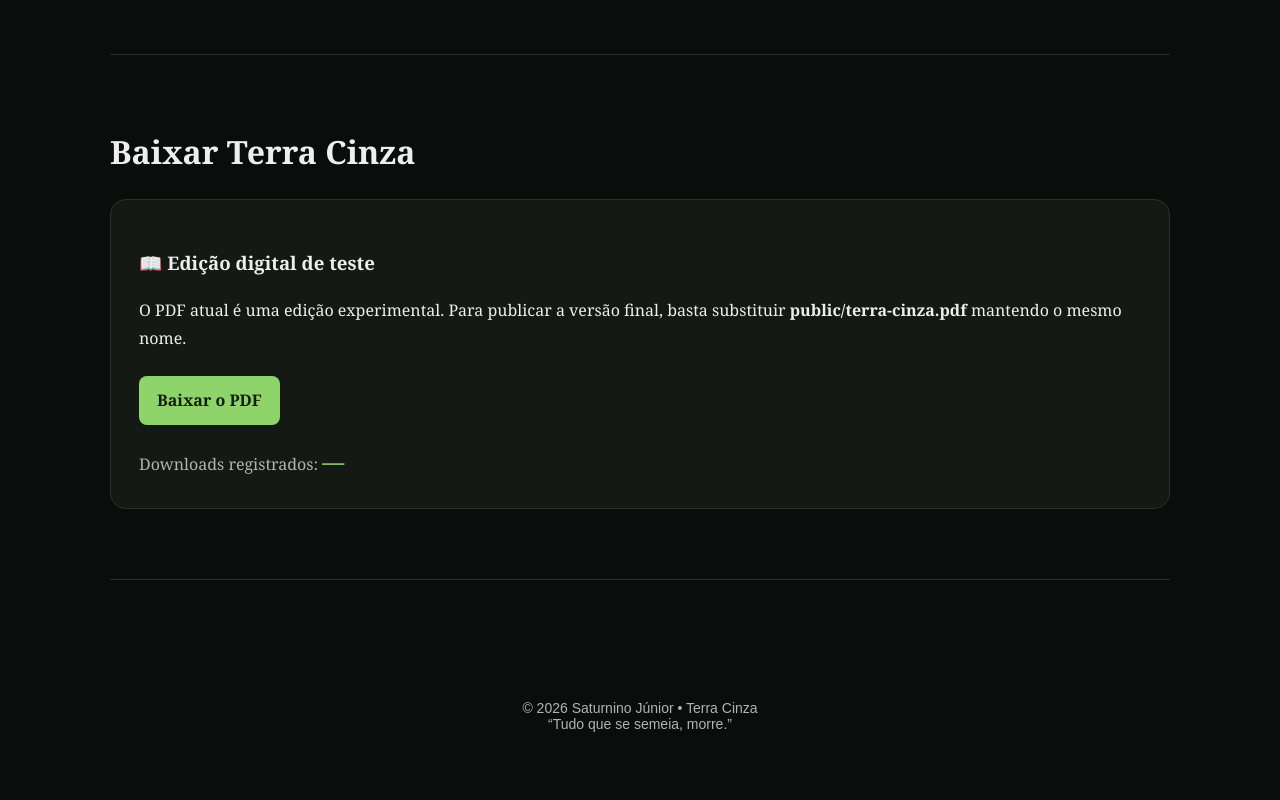
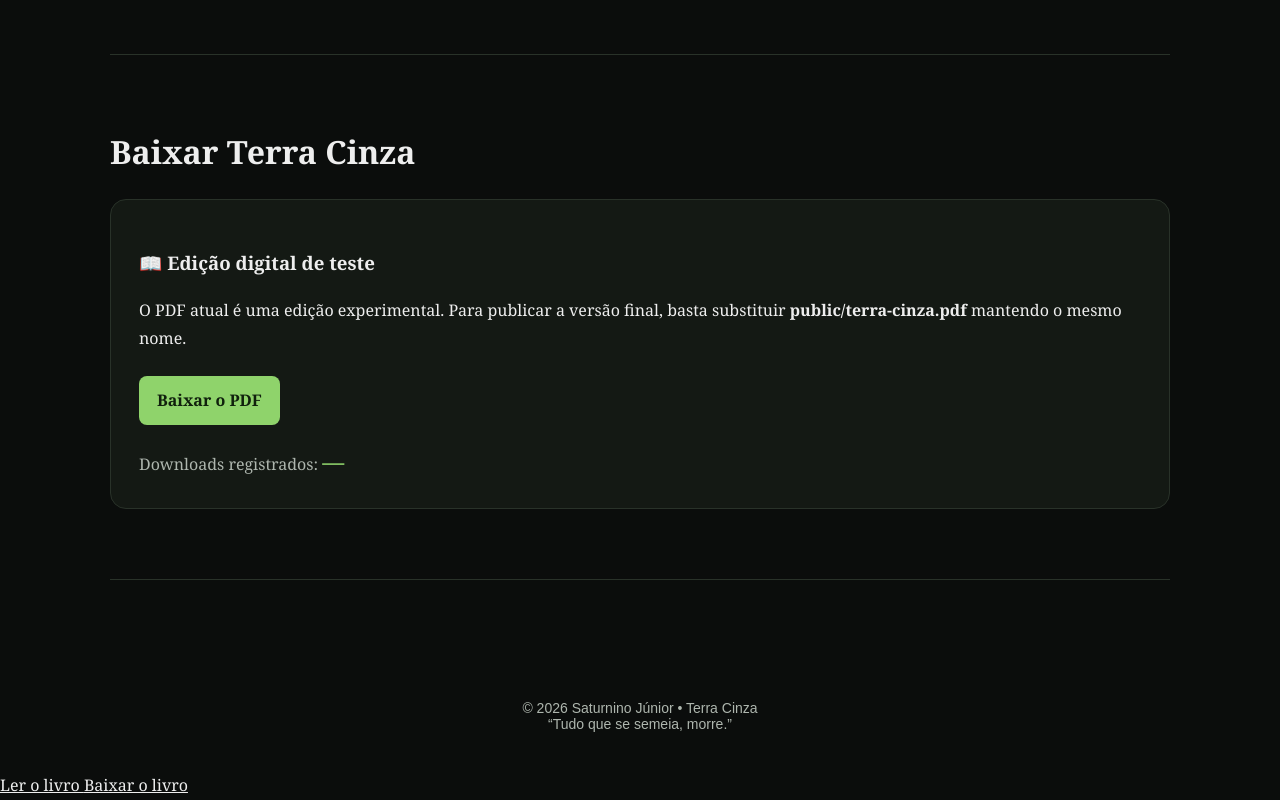
Before and after one commit to saturninojunior125-art/Terra-Cinza-, a plain HTML site: page index.html in a window 1280 px wide. Shown: the part 3543-4343 px from the top of the page. Before the commit the page ends 4315 px from the top, so only its background shows below. Drawn offline with Linux system fonts and the light colour scheme; no server answers.

Commit message:
Atualizar o index.html

```diff
--- a/index.html
+++ b/index.html
@@ -84,4 +84,12 @@ document.getElementById("download").addEventListener("click",()=>setTimeout(coun
 count();
 </script>
 </body>
-</html>
+</html> <div class="acoes">
+    <a class="botao principal" href="livro.pdf" target="_blank">
+        Ler o livro
+    </a>
+
+    <a class="botao secundario" href="livro.pdf" download>
+        Baixar o livro
+    </a>
+</div>
```
